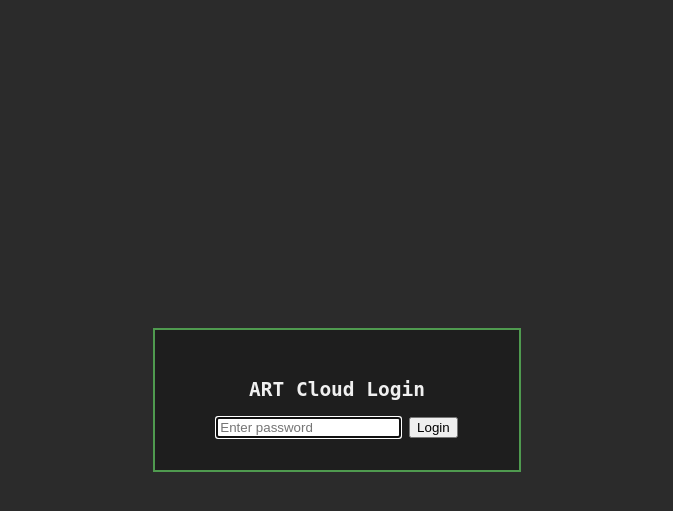
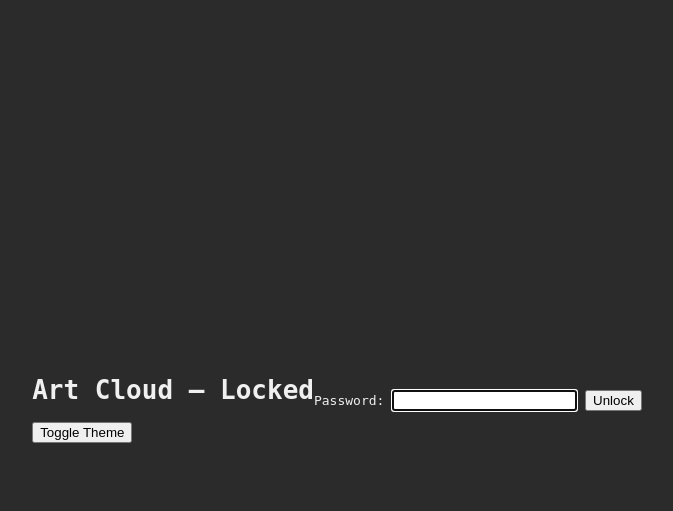
Before and after one commit to 0ARTER0/ART_Cloud, a Python web app: template templates/lock_page.html in a window 1280 px wide. Shown: the top 511 px of the page, without its empty margins (303-976 px from the left). Run offline with Jinja, Linux system fonts and the light colour scheme; the template is opened without the code that fills it, so the values that code supplies are empty.

Commit message:
Refactor lock_page.html for improved structure

```diff
--- a/templates/lock_page.html
+++ b/templates/lock_page.html
@@ -1,20 +1,25 @@
-<!DOCTYPE html>
+<!doctype html>
 <html>
 	<head>
-        <meta charset="UTF-8">
-        <title>Login</title>
+		<meta charset="utf-8">
+		<link rel="stylesheet" href="{{ url_for('static', filename='style.css') }}">
 		<link rel="stylesheet" href="{{ url_for('static', filename='lock_page/style.css') }}">
+		<script src="{{ url_for('static', filename='theme.js') }}" defer></script>
+		<title>Locked - Art Cloud</title>
 	</head>
 	<body>
-        <div class="center-box">
-            <h2>ART Cloud Login</h2>
+		<header>
+			<h1>Art Cloud — Locked</h1>
+			<div>
+				<button onclick="toggleTheme()">Toggle Theme</button>
+			</div>
+		</header>
 		{% if error %}
 			<p class="error">{{ error }}</p>
 		{% endif %}
-                <form method="post">
-                <input type="password" name="password" placeholder="Enter password" autofocus>
-                <input type="submit" value="Login">
+		<form method="post" action="{{ url_for('login') }}">
+			<label>Password: <input type="password" name="password" autofocus></label>
+			<button type="submit">Unlock</button>
 		</form>
-        </div>
 	</body>
 </html>
```
Lines whose indentation alone changed are shown as unchanged.
